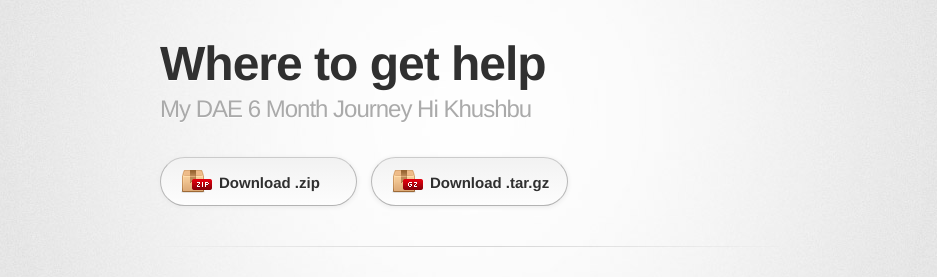
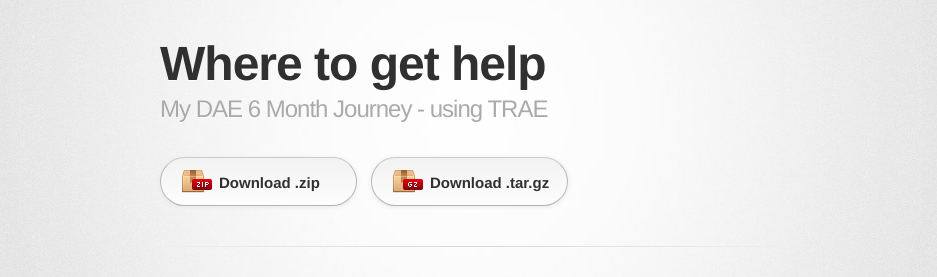
Before and after one commit to ddemakes/Darrell_DeMakes_6_Month_DAE, a Jekyll site: the page built from docs/docs/SUPPORT.md, in a window 1280 px wide. Shown: the top 277 px of the page, without its empty margins (170-1107 px from the left). Built offline with Jekyll 4.4.1, drawn with Linux system fonts in a browser that asks for light colours; some web fonts are replaced; our own code applies the rules of GitHub Pages for plain Markdown files.

Commit message:
sync readme files to all folders

```diff
--- a/docs/_config.yml
+++ b/docs/_config.yml
@@ -1,5 +1,5 @@
 title: Darrell DeMakes
-description: My DAE 6 Month Journey Hi Khushbu
+description: My DAE 6 Month Journey - using TRAE
 show_downloads: true
 google_analytics:
 theme: jekyll-theme-tactile
```
Also changed, not shown: FirstPythonProject/README.md (added), README.md (added), Research/README.md (added), Semester_2/README.md (added), docs/README.md, logic_1/README.md (added), prompt_engineering_1/README.md (added), python_1/README.md (added), unix_1/README.md (added), version_control_1/README.md (added).
